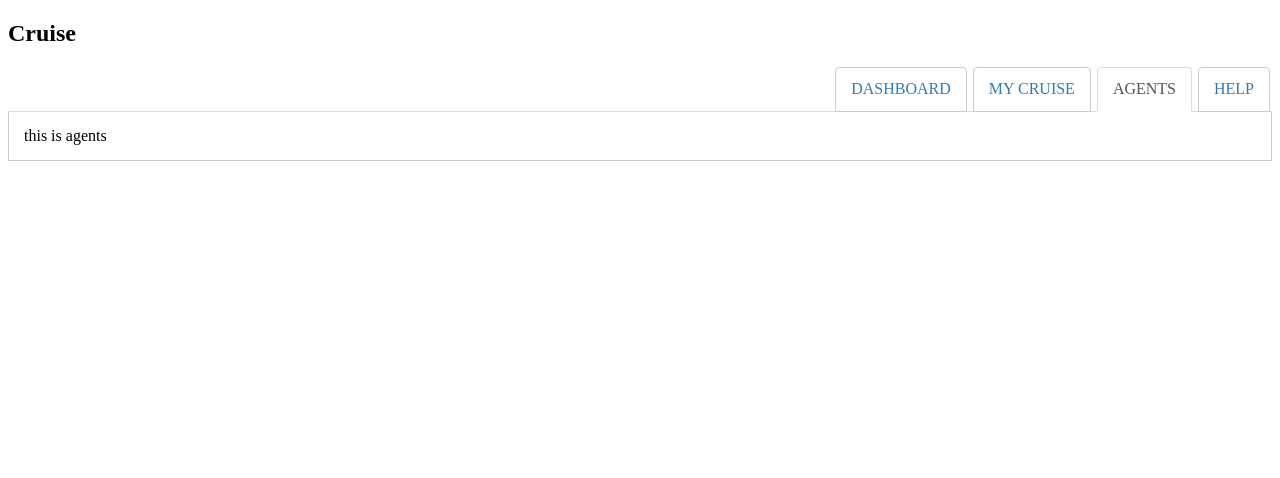
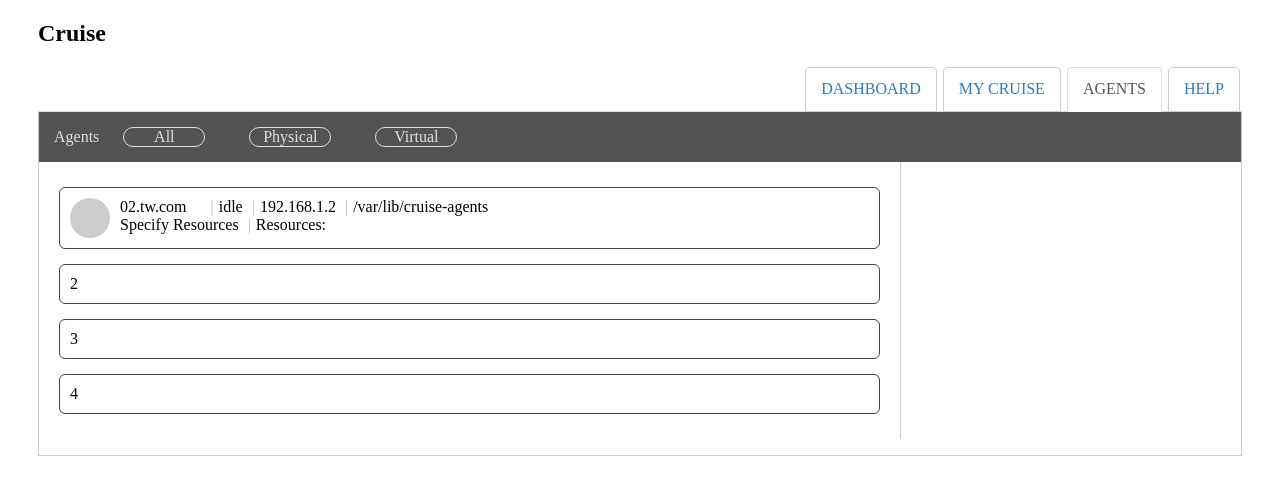
Before and after one commit to zhongds/tw_homework, a website built with webpack: page index.html in a window 1280 px wide. Both pictures are taken after a click on the link "AGENTS". Built offline with nearby package versions, Linux system fonts and the light colour scheme.

Commit message:
add agents list doms

```diff
--- a/index.html
+++ b/index.html
@@ -16,7 +16,39 @@
 		<div class='tab-content'>
 			<div class='tab-panel' id="dashboard">this is dashboard</div>
 			<div class='tab-panel' id="my-cruise">this is my-cruise</div>
-			<div class='tab-panel' id="agents">this is agents</div>
+			<div class='tab-panel' id="agents">
+				<div class="agent">
+					<div class="content-header">
+						<div class="inline-block">Agents</div>
+						<span class="ellipse">All</span>
+						<span class="ellipse">Physical</span>
+						<span class="ellipse">Virtual</span>
+					</div>
+					<div class="content-body">
+						<ul class="w70p br agents-list">
+							<li class="">
+								<span class="circle left"></span>
+								<div class="left pl10">
+									<div>
+										<span class="pr15">02.tw.com</span>
+										<span class="split">idle</span>
+										<span class="split">192.168.1.2</span>
+										<span class="split">/var/lib/cruise-agents</span>
+									</div>
+									<div>
+										<span>Specify Resources</span>
+										<span class="split">Resources:</span>
+									</div>
+								</div>
+							</li>
+							<li class="">2</li>
+							<li class="">3</li>
+							<li class="">4</li>
+						</ul>
+						<div class="w30p h100p"></div>
+					</div>
+				</div>
+			</div>
 			<div class='tab-panel' id="help">this is help page</div>
 		</div>
 	</div>
--- a/src/index.js
+++ b/src/index.js
@@ -1,3 +1,4 @@
 require('./styles/main.css')
+require('./styles/common.css')
 
 module.hot.accept()
--- /dev/null
+++ b/src/styles/common.css
@@ -0,0 +1,52 @@
+.pl10 {padding-left: 10px;}
+.pr10 {padding-right: 10px;}
+.pr15 {padding-right: 15px;}
+
+.h100p {
+    height: 100%;
+}
+
+
+.w20p {
+    width: 20%;
+}
+.w30p {
+    width: 30%;
+}
+.w70p {
+    width: 70%;
+}
+.w80p {
+    width: 80%;
+}
+
+.p15 {
+    padding: 15px;
+}
+
+.left {
+    float: left;
+}
+.right {
+    float: right;
+}
+
+.br {
+    border-right: 1px solid #ccc;
+}
+
+.inline-block {
+    display: inline-block;
+}
+
+.ellipse {
+    display: inline-block;
+    border: 1px solid;
+    width: 80px;
+    text-align: center;
+    border-radius: 15px;
+}
+
+.cursor{
+    cursor: pointer;
+}
--- a/src/styles/main.css
+++ b/src/styles/main.css
@@ -1,3 +1,7 @@
+.cruise {
+    padding: 0px 30px;
+}
+
 .tabs {
     border-bottom: 1px solid #ddd;
     text-align: right;
@@ -34,12 +38,55 @@
 .tab-content {
     border: 1px solid #ccc;
     border-top: none;
-    padding: 15px;
 }
 
 .tab-content .tab-panel {
-    display: none
+    display: none;
 }
 .tab-content .tab-panel.active {
     display: block;
 }
+
+.tab-content .content-header {
+    padding: 15px;
+    background-color: #545353;
+    color: #e0dfdf;
+}
+
+.tab-content .content-header span {
+    margin: 0px 20px;
+}
+
+.agents .content-body :first-child {
+    border-right: 1px solid #ccc;
+}
+
+.agents-list {
+    padding: 10px;
+    margin-top: 0px;
+}
+
+.agents-list li {
+    padding: 10px;
+    margin: 15px 10px;
+    display: block;
+    border: 1px solid #444;
+    border-radius: 6px;
+    /**清除浮动*/
+    overflow: hidden;
+    zoom: 1;
+}
+
+.circle {
+    display: inline-block;
+    height: 40px;
+    width: 40px;
+    background: #ccc;
+    border-radius: 20px;
+}
+
+.split::before {
+    content: "|";
+    color: #bbb;
+    padding: 5px;
+}
```
